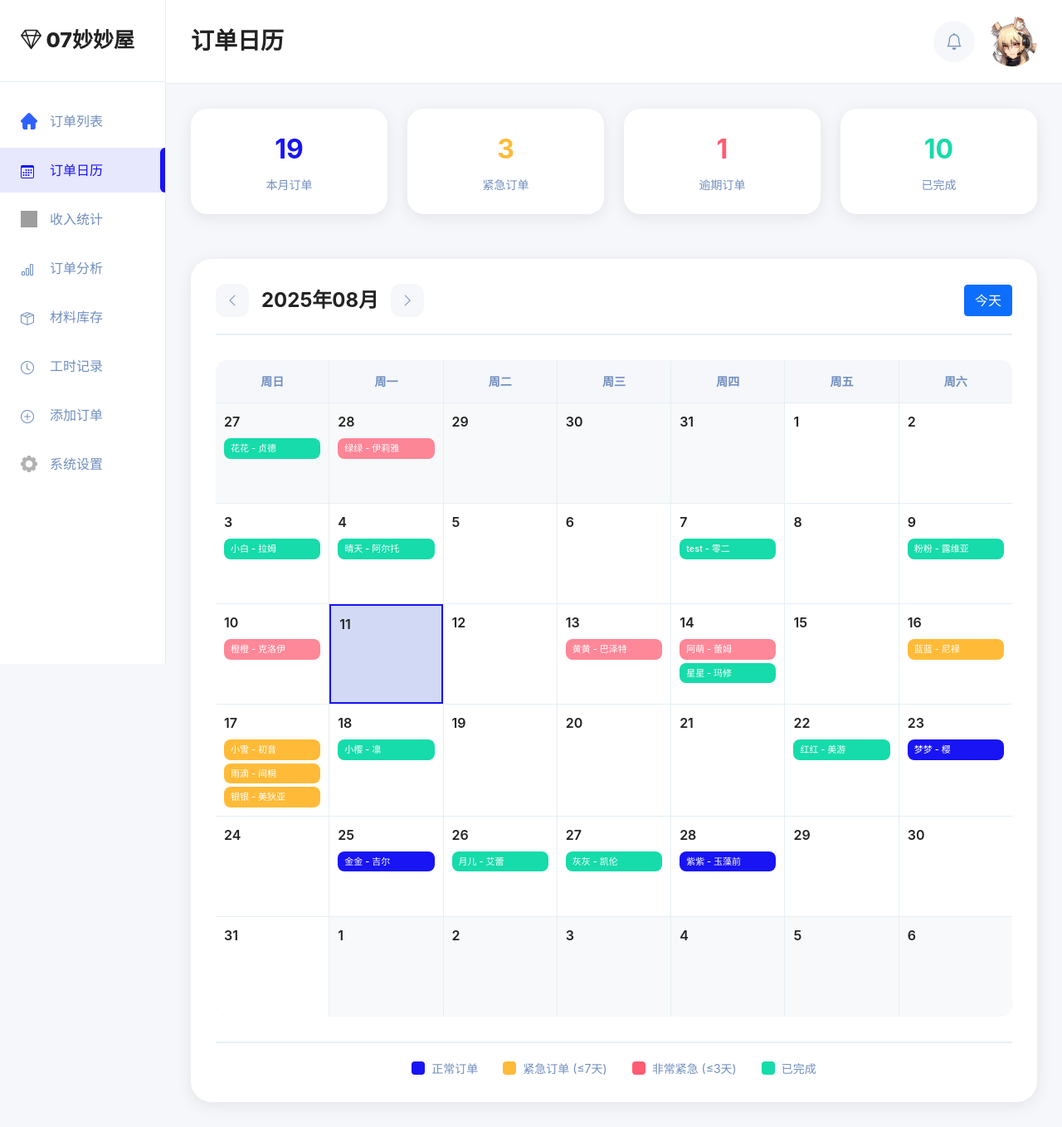
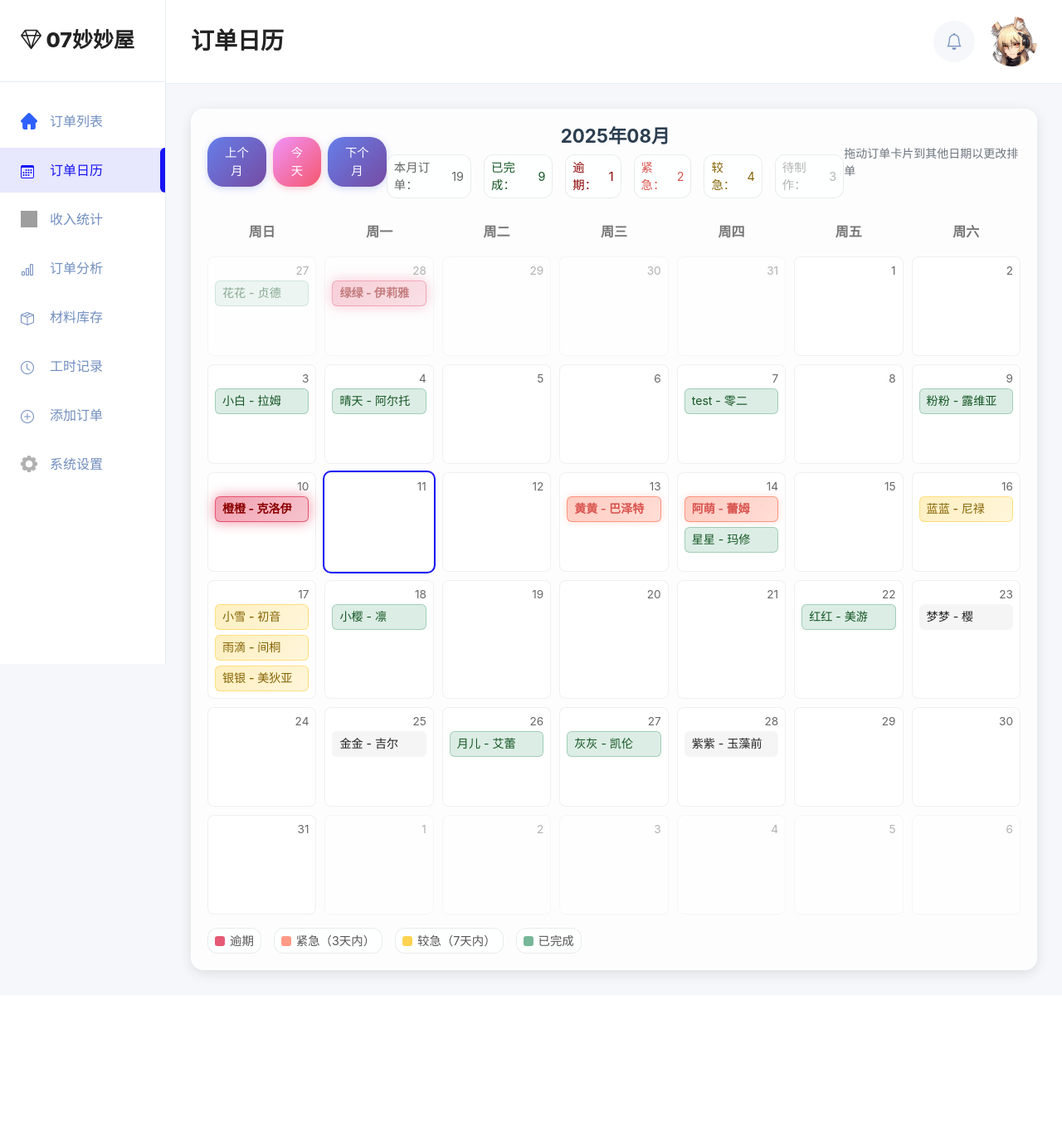
Before and after one commit to TheFnend/coshair, a Flask app: page /calendar in a window 1280 px wide. Shown: the whole page at 83% size. After the commit the page ends 1182 px from the top, so only its background shows below. Run offline with Flask 3, Linux system fonts and the light colour scheme; data comes from the database, SQL or seed files in the repository; both versions use the stored data as it was after the commit; some libraries are stand-ins or nearby versions; grey boxes are pictures that could not be loaded.

Commit message:
feat(calendar):Drag to change the order time fix(edit_order):Drop-down box icon font repair

```diff
--- a/app.py
+++ b/app.py
@@ -296,6 +296,8 @@ def api_update_order(id):
             order.shipping_included = data['shipping_included']
         if 'cake_box' in data:
             order.cake_box = data['cake_box']
+        if 'needed_date' in data:
+            order.needed_date = datetime.strptime(data['needed_date'], '%Y-%m-%d').date()
 
         db.session.commit()
         return jsonify({'success': True, 'message': '更新成功'})
--- a/templates/calendar.html
+++ b/templates/calendar.html
@@ -5,253 +5,178 @@
 {% block extra_css %}
 <style>
 .calendar-container {
-        background: var(--white-color);
-        border-radius: 25px;
-        padding: 30px;
-        box-shadow: 0 4px 18px 0 rgba(75, 70, 92, 0.1);
+    background: rgba(255, 255, 255, 0.75);
+    border-radius: 15px;
+    backdrop-filter: blur(10px);
+    padding: 20px;
+    box-shadow: 0 4px 15px rgba(0, 0, 0, 0.1);
 }
-
 .calendar-header {
     display: flex;
     justify-content: space-between;
     align-items: center;
-        margin-bottom: 30px;
-        padding-bottom: 20px;
-        border-bottom: 2px solid #E6EFF5;
+    margin-bottom: 20px;
 }
-
-    .calendar-nav {
+.calendar-title-section {
+    display: flex;
+    flex-direction: column;
+    align-items: center;
+    gap: 8px;
+}
+.calendar-title {
+    font-size: 1.4rem;
+    font-weight: 700;
+    color: #2c3e50;
+    margin: 0;
+}
+.monthly-stats {
+    display: flex;
+    gap: 15px;
+    font-size: 0.9rem;
+    color: #666;
+}
+.stat-item {
     display: flex;
     align-items: center;
-        gap: 15px;
+    gap: 4px;
+    padding: 4px 8px;
+    background: rgba(255,255,255,0.6);
+    border-radius: 12px;
+    border: 1px solid rgba(0,0,0,0.08);
 }
-
+.nav-buttons {
+    display: flex;
+    gap: 8px;
+}
 .nav-btn {
-        width: 40px;
-        height: 40px;
+    background: linear-gradient(135deg, #667eea 0%, #764ba2 100%);
     border: none;
-        border-radius: 12px;
-        background: var(--light-color);
-        color: var(--secondary-color);
-        display: flex;
-        align-items: center;
-        justify-content: center;
+    color: white;
+    padding: 8px 16px;
+    border-radius: 20px;
+    font-size: 0.9rem;
+    font-weight: 500;
     transition: all 0.3s ease;
-        font-size: 16px;
+    box-shadow: 0 2px 8px rgba(102, 126, 234, 0.3);
 }
-
 .nav-btn:hover {
-        background: var(--primary-color);
+    transform: translateY(-2px);
+    box-shadow: 0 4px 12px rgba(102, 126, 234, 0.4);
     color: white;
-        transform: translateY(-2px);
 }
-
-    .calendar-title {
-        font-size: 24px;
-        font-weight: 700;
-        color: var(--dark-color);
-        margin: 0;
+.nav-btn.today-btn {
+    background: linear-gradient(135deg, #f093fb 0%, #f5576c 100%);
+    box-shadow: 0 2px 8px rgba(245, 87, 108, 0.3);
 }
-
+.nav-btn.today-btn:hover {
+    box-shadow: 0 4px 12px rgba(245, 87, 108, 0.4);
+}
 .calendar-grid {
     display: grid;
     grid-template-columns: repeat(7, 1fr);
-        gap: 1px;
-        background: #E6EFF5;
-        border-radius: 15px;
-        overflow: hidden;
+    gap: 10px;
 }
-
 .calendar-day-header {
-        background: var(--light-color);
-        padding: 15px 10px;
     text-align: center;
     font-weight: 600;
-        color: var(--secondary-color);
-        font-size: 14px;
+    color: #777;
+    padding: 8px 0;
 }
-
 .calendar-day {
-        background: var(--white-color);
+    position: relative;
     min-height: 120px;
-        padding: 10px;
-        position: relative;
-        transition: all 0.3s ease;
+    background: rgba(255,255,255,0.85);
+    border-radius: 8px;
+    padding: 8px;
+    border: 1px solid rgba(0,0,0,0.06);
 }
-
-    .calendar-day:hover {
-        background: rgba(24, 20, 243, 0.02);
+.calendar-day.other-month { opacity: 0.5; }
+.calendar-day.today { outline: 2px solid var(--primary-color); }
+.calendar-day.drag-over { outline: 2px dashed var(--primary-color); background: rgba(13,110,253,0.06); }
+.day-number { position: absolute; top: 6px; right: 8px; font-size: 0.85rem; color: #666; }
+.day-orders { margin-top: 20px; display: flex; flex-direction: column; gap: 6px; }
+.order-item {
+    font-size: 0.88rem;
+    line-height: 1.2;
+    background: rgba(0,0,0,0.04);
+    border-radius: 6px;
+    padding: 6px 8px;
+    cursor: grab;
+    user-select: none;
+    transition: all 0.2s ease;
+    border: 1px solid transparent;
 }
-
-    .calendar-day.other-month {
-        background: #F8F9FA;
-        color: #ADB5BD;
+.order-item:active { cursor: grabbing; }
+.order-item:hover { transform: translateY(-1px); box-shadow: 0 2px 8px rgba(0,0,0,0.1); }
+.order-item.completed {
+    background: rgba(25,135,84,0.15);
+    color: #155724;
+    border-color: rgba(25,135,84,0.3);
 }
-
-    .calendar-day.today {
-        background: rgba(24, 20, 243, 0.1);
-        border: 2px solid var(--primary-color);
+.order-item.urgent {
+    background: linear-gradient(135deg, rgba(255,193,7,0.25) 0%, rgba(255,193,7,0.15) 100%);
+    color: #856404;
+    border-color: rgba(255,193,7,0.4);
+    font-weight: 500;
 }
-
-    .day-number {
+.order-item.very-urgent {
+    background: linear-gradient(135deg, rgba(255,87,51,0.3) 0%, rgba(255,87,51,0.2) 100%);
+    color: #d9534f;
+    border-color: rgba(255,87,51,0.5);
     font-weight: 600;
-        font-size: 16px;
-        margin-bottom: 8px;
-        color: var(--dark-color);
+    box-shadow: 0 0 8px rgba(255,87,51,0.2);
 }
-
-    .day-orders {
-        display: flex;
-        flex-direction: column;
-        gap: 4px;
+.order-item.overdue {
+    background: linear-gradient(135deg, rgba(220,20,60,0.4) 0%, rgba(220,20,60,0.25) 100%);
+    color: #8b0000;
+    border-color: rgba(220,20,60,0.6);
+    font-weight: 700;
+    box-shadow: 0 0 12px rgba(220,20,60,0.3);
+    animation: pulse-urgent 2s infinite;
 }
-
-    .order-item {
-        background: var(--primary-color);
-        color: white;
-        padding: 4px 8px;
-        border-radius: 8px;
-        font-size: 11px;
-        font-weight: 500;
-        cursor: pointer;
-        transition: all 0.3s ease;
-        overflow: hidden;
-        text-overflow: ellipsis;
-        white-space: nowrap;
+@keyframes pulse-urgent {
+    0% { box-shadow: 0 0 12px rgba(220,20,60,0.3); }
+    50% { box-shadow: 0 0 16px rgba(220,20,60,0.5); }
+    100% { box-shadow: 0 0 12px rgba(220,20,60,0.3); }
 }
-
-    .order-item:hover {
-        transform: scale(1.05);
-        box-shadow: 0 2px 8px rgba(24, 20, 243, 0.3);
-    }
-
-    .order-item.urgent {
-        background: var(--warning-color);
-    }
-
-    .order-item.very-urgent {
-        background: var(--danger-color);
-        animation: pulse 2s infinite;
-    }
-
-    .order-item.completed {
-        background: var(--success-color);
-    }
-
-    @keyframes pulse {
-        0% { opacity: 1; }
-        50% { opacity: 0.7; }
-        100% { opacity: 1; }
-    }
-
-    .legend {
-        display: flex;
-        justify-content: center;
-        gap: 30px;
-        margin-top: 30px;
-        padding-top: 20px;
-        border-top: 2px solid #E6EFF5;
-    }
-
+.legend { display: flex; gap: 15px; align-items: center; flex-wrap: wrap; margin-top: 15px; }
 .legend-item {
     display: flex;
+    gap: 6px;
     align-items: center;
-        gap: 8px;
-        font-size: 14px;
-        color: var(--secondary-color);
+    font-size: 0.9rem;
+    color: #555;
+    padding: 4px 8px;
+    background: rgba(255,255,255,0.6);
+    border-radius: 12px;
+    border: 1px solid rgba(0,0,0,0.08);
 }
-
-    .legend-color {
-        width: 16px;
-        height: 16px;
-        border-radius: 4px;
-    }
-
-    .stats-row {
-        margin-bottom: 30px;
-    }
-
-    .stat-card-small {
-        background: var(--white-color);
-        border-radius: 20px;
-        padding: 25px;
-        text-align: center;
-        box-shadow: 0 4px 18px 0 rgba(75, 70, 92, 0.1);
-        transition: all 0.3s ease;
-    }
-
-    .stat-card-small:hover {
-        transform: translateY(-5px);
-        box-shadow: 0 8px 25px 0 rgba(75, 70, 92, 0.15);
-    }
-
-    .stat-number {
-        font-size: 32px;
-        font-weight: 700;
-        margin-bottom: 8px;
-    }
-
-    .stat-number.primary { color: var(--primary-color); }
-    .stat-number.warning { color: var(--warning-color); }
-    .stat-number.danger { color: var(--danger-color); }
-    .stat-number.success { color: var(--success-color); }
-
-    .stat-label {
-        color: var(--secondary-color);
-        font-size: 14px;
-        font-weight: 500;
-    }
+.legend-color { width: 12px; height: 12px; border-radius: 3px; }
 </style>
 {% endblock %}
 
 {% block content %}
-<!-- 月度统计 -->
-<div class="stats-row">
-    <div class="row">
-        <div class="col-xl-3 col-md-6 mb-4">
-            <div class="stat-card-small">
-                <div class="stat-number primary">{{ current_month_orders|length }}</div>
-                <div class="stat-label">本月订单</div>
+<div class="calendar-container">
+    <div class="calendar-header">
+        <div class="nav-buttons">
+            <button class="nav-btn" onclick="previousMonth()">上个月</button>
+            <button class="nav-btn today-btn" onclick="goToToday()">今天</button>
+            <button class="nav-btn" onclick="nextMonth()">下个月</button>
+        </div>
+        <div class="calendar-title-section">
+            <h2 class="calendar-title" id="calendarTitle">{{ current_date.strftime('%Y年%m月') }}</h2>
+            <div class="monthly-stats">
+                <div class="stat-item">本月订单：<span id="monthTotal">0</span></div>
+                <div class="stat-item" style="color:#155724;">已完成：<span id="monthCompleted">0</span></div>
+                <div class="stat-item" style="color:#8b0000;">逾期：<span id="monthOverdue">0</span></div>
+                <div class="stat-item" style="color:#d9534f;">紧急：<span id="monthVeryUrgent">0</span></div>
+                <div class="stat-item" style="color:#856404;">较急：<span id="monthUrgent">0</span></div>
+                <div class="stat-item" style="color:#b3b3b3;">待制作：<span id="monthShipped">0</span></div>
+
             </div>
         </div>
-        <div class="col-xl-3 col-md-6 mb-4">
-            <div class="stat-card-small">
-                <div class="stat-number warning">{{ urgent_orders|length }}</div>
-                <div class="stat-label">紧急订单</div>
+        <div class="text-muted small">拖动订单卡片到其他日期以更改排单</div>
     </div>
-        </div>
-        <div class="col-xl-3 col-md-6 mb-4">
-            <div class="stat-card-small">
-                <div class="stat-number danger">{{ overdue_orders|length }}</div>
-                <div class="stat-label">逾期订单</div>
-            </div>
-        </div>
-        <div class="col-xl-3 col-md-6 mb-4">
-            <div class="stat-card-small">
-                <div class="stat-number success">{{ completed_orders|length }}</div>
-                <div class="stat-label">已完成</div>
-            </div>
-        </div>
-    </div>
-</div>
-
-<!-- 日历 -->
-<div class="calendar-container">
-    <div class="calendar-header">
-        <div class="calendar-nav">
-            <button class="nav-btn" onclick="previousMonth()">
-                <i class="bi bi-chevron-left"></i>
-            </button>
-            <h2 class="calendar-title" id="calendarTitle">{{ current_date.strftime('%Y年%m月') }}</h2>
-            <button class="nav-btn" onclick="nextMonth()">
-                <i class="bi bi-chevron-right"></i>
-            </button>
-        </div>
-        <button class="btn btn-primary" onclick="goToToday()">
-            <i class="bi bi-calendar-today"></i> 今天
-        </button>
-    </div>
-
     <div class="calendar-grid" id="calendarGrid">
         <div class="calendar-day-header">周日</div>
         <div class="calendar-day-header">周一</div>
@@ -260,26 +185,13 @@
         <div class="calendar-day-header">周四</div>
         <div class="calendar-day-header">周五</div>
         <div class="calendar-day-header">周六</div>
-        <!-- 日历日期将通过JavaScript动态生成 -->
+        <!-- 日期单元格由JS生成 -->
     </div>
-
-    <div class="legend">
-        <div class="legend-item">
-            <div class="legend-color" style="background: var(--primary-color);"></div>
-            <span>正常订单</span>
-        </div>
-        <div class="legend-item">
-            <div class="legend-color" style="background: var(--warning-color);"></div>
-            <span>紧急订单 (≤7天)</span>
-        </div>
-        <div class="legend-item">
-            <div class="legend-color" style="background: var(--danger-color);"></div>
-            <span>非常紧急 (≤3天)</span>
-        </div>
-        <div class="legend-item">
-            <div class="legend-color" style="background: var(--success-color);"></div>
-            <span>已完成</span>
-        </div>
+    <div class="legend mt-3">
+        <div class="legend-item"><span class="legend-color" style="background: rgba(220,20,60,0.7);"></span><span>逾期</span></div>
+        <div class="legend-item"><span class="legend-color" style="background: rgba(255,87,51,0.6);"></span><span>紧急（3天内）</span></div>
+        <div class="legend-item"><span class="legend-color" style="background: rgba(255,193,7,0.7);"></span><span>较急（7天内）</span></div>
+        <div class="legend-item"><span class="legend-color" style="background: rgba(25,135,84,0.6);"></span><span>已完成</span></div>
     </div>
 </div>
 {% endblock %}
@@ -290,10 +202,40 @@
 const orders = {{ orders_json|safe }};
 let currentDate = new Date();
 
+// 简易Toast（依赖 bootstrap.bundle 已在基模中引入）
+function showToast(message, type = 'info') {
+    let container = document.getElementById('toast-container');
+    if (!container) {
+        container = document.createElement('div');
+        container.id = 'toast-container';
+        container.style.position = 'fixed';
+        container.style.top = '20px';
+        container.style.right = '20px';
+        container.style.zIndex = '2000';
+        document.body.appendChild(container);
+    }
+    const toast = document.createElement('div');
+    toast.className = `toast align-items-center text-bg-${type === 'success' ? 'success' : type === 'error' ? 'danger' : 'secondary'} border-0`;
+    toast.role = 'alert';
+    toast.ariaLive = 'assertive';
+    toast.ariaAtomic = 'true';
+    toast.style.minWidth = '260px';
+    toast.style.marginTop = '10px';
+    toast.innerHTML = `
+        <div class="d-flex">
+            <div class="toast-body">${message}</div>
+            <button type="button" class="btn-close btn-close-white me-2 m-auto" data-bs-dismiss="toast" aria-label="Close"></button>
+        </div>
+    `;
+    container.appendChild(toast);
+    const bsToast = new bootstrap.Toast(toast, { delay: 2000 });
+    bsToast.show();
+    toast.addEventListener('hidden.bs.toast', () => toast.remove());
+}
+
 // 生成日历
 function generateCalendar(year, month) {
     const firstDay = new Date(year, month, 1);
-    const lastDay = new Date(year, month + 1, 0);
     const startDate = new Date(firstDay);
     startDate.setDate(startDate.getDate() - firstDay.getDay());
 
@@ -303,7 +245,42 @@ function generateCalendar(year, month) {
     // 更新标题
     title.textContent = `${year}年${String(month + 1).padStart(2, '0')}月`;
 
-    // 清除现有日期
+    // 统计当月订单数量（按 needed_date 所在月份）
+    const monthStart = new Date(year, month, 1);
+    const monthEnd = new Date(year, month + 1, 0);
+    const stats = { total: 0, completed: 0, overdue: 0, veryUrgent: 0, urgent: 0, shipped: 0 };
+
+
+    orders.forEach(o => {
+        if (!o.needed_date) return;
+        const d = new Date(o.needed_date);
+        if (d >= monthStart && d <= monthEnd) {
+            stats.total++;
+            const daysLeft = Math.ceil((d - new Date()) / (1000*60*60*24));
+            if (o.status === '已完成' || o.status === '已发货') stats.completed++;
+            else if (daysLeft < 0) stats.overdue++;
+            else if (daysLeft <= 3) stats.veryUrgent++;
+            else if (daysLeft <= 7) stats.urgent++;
+            else stats.shipped++;
+
+        }
+    });
+    const completedEl = document.getElementById('monthCompleted');
+    const totalEl = document.getElementById('monthTotal');
+    const overdueEl = document.getElementById('monthOverdue');
+    const veryUrgentEl = document.getElementById('monthVeryUrgent');
+    const urgentEl = document.getElementById('monthUrgent');
+    const shippedEl = document.getElementById('monthShipped');
+
+    if (totalEl) totalEl.textContent = stats.total;
+    if (completedEl) completedEl.textContent = stats.completed;
+    if (overdueEl) overdueEl.textContent = stats.overdue;
+    if (veryUrgentEl) veryUrgentEl.textContent = stats.veryUrgent;
+    if (urgentEl) urgentEl.textContent = stats.urgent;
+    if (shippedEl) shippedEl.textContent = stats.shipped;
+
+
+    // 清除旧的日期单元格，保留表头
     const existingDays = calendarGrid.querySelectorAll('.calendar-day');
     existingDays.forEach(day => day.remove());
 
@@ -311,7 +288,6 @@ function generateCalendar(year, month) {
     for (let i = 0; i < 42; i++) {
         const date = new Date(startDate);
         date.setDate(startDate.getDate() + i);
-
         const dayElement = createDayElement(date, month);
         calendarGrid.appendChild(dayElement);
     }
@@ -322,12 +298,25 @@ function createDayElement(date, currentMonth) {
     const dayDiv = document.createElement('div');
     dayDiv.className = 'calendar-day';
 
-    // 判断是否为其他月份
+    // 拖拽释放目标
+    dayDiv.dataset.date = date.toISOString().split('T')[0];
+    dayDiv.addEventListener('dragover', (e) => { e.preventDefault(); dayDiv.classList.add('drag-over'); });
+    dayDiv.addEventListener('dragleave', () => dayDiv.classList.remove('drag-over'));
+    dayDiv.addEventListener('drop', (e) => {
+        e.preventDefault();
+        dayDiv.classList.remove('drag-over');
+        const orderId = e.dataTransfer.getData('text/order-id');
+        if (orderId) {
+            const newDate = dayDiv.dataset.date;
+            updateOrderDate(parseInt(orderId, 10), newDate);
+        }
+    });
+
+    // 非本月
     if (date.getMonth() !== currentMonth) {
         dayDiv.classList.add('other-month');
     }
-
-    // 判断是否为今天
+    // 今天
     const today = new Date();
     if (date.toDateString() === today.toDateString()) {
         dayDiv.classList.add('today');
@@ -339,37 +328,40 @@ function createDayElement(date, currentMonth) {
     dayNumber.textContent = date.getDate();
     dayDiv.appendChild(dayNumber);
 
-    // 订单容器
+    // 订单列表
     const ordersContainer = document.createElement('div');
     ordersContainer.className = 'day-orders';
 
-    // 查找当天的订单
     const dateStr = date.toISOString().split('T')[0];
     const dayOrders = orders.filter(order => order.needed_date === dateStr);
 
-    // 添加订单
     dayOrders.forEach(order => {
         const orderElement = document.createElement('div');
         orderElement.className = 'order-item';
         orderElement.textContent = `${order.cn} - ${order.character}`;
         orderElement.title = `${order.cn} - ${order.character}\n状态: ${order.status}\n平台: ${order.contact}`;
 
-        // 根据紧急程度设置样式
-        const daysLeft = Math.ceil((date - today) / (1000 * 60 * 60 * 24));
+        // 可拖拽
+        orderElement.draggable = true;
+        orderElement.addEventListener('dragstart', (e) => {
+            e.dataTransfer.setData('text/order-id', String(order.id));
+            e.dataTransfer.effectAllowed = 'move';
+        });
+
+        // 紧急程度样式（区分逾期/紧急/较急）
+        const daysLeft = Math.ceil((new Date(dateStr) - today) / (1000 * 60 * 60 * 24));
         if (order.status === '已完成' || order.status === '已发货') {
             orderElement.classList.add('completed');
         } else if (daysLeft < 0) {
-            orderElement.classList.add('very-urgent');
+            orderElement.classList.add('overdue');
         } else if (daysLeft <= 3) {
             orderElement.classList.add('very-urgent');
         } else if (daysLeft <= 7) {
             orderElement.classList.add('urgent');
         }
 
-        // 点击跳转到编辑页面
-        orderElement.onclick = () => {
-            window.location.href = `/edit/${order.id}`;
-        };
+        // 点击进入编辑
+        orderElement.onclick = () => { window.location.href = `/edit/${order.id}`; };
 
         ordersContainer.appendChild(orderElement);
     });
@@ -378,23 +370,43 @@ function createDayElement(date, currentMonth) {
     return dayDiv;
 }
 
-// 导航函数
+// 调用后端更新日期
+async function updateOrderDate(orderId, newDate) {
+    try {
+        const res = await fetch(`/api/update_order/${orderId}`, {
+            method: 'POST',
+            headers: { 'Content-Type': 'application/json' },
+            body: JSON.stringify({ needed_date: newDate })
+        });
+        const data = await res.json();
+        if (res.ok && data.success) {
+            const target = orders.find(o => o.id === orderId);
+            if (target) target.needed_date = newDate;
+            showToast('排单日期已更新', 'success');
+            generateCalendar(currentDate.getFullYear(), currentDate.getMonth());
+        } else {
+            showToast('更新失败: ' + (data.message || res.statusText), 'error');
+        }
+    } catch (err) {
+        showToast('网络错误', 'error');
+    }
+}
+
+// 月份导航
 function previousMonth() {
     currentDate.setMonth(currentDate.getMonth() - 1);
     generateCalendar(currentDate.getFullYear(), currentDate.getMonth());
 }
-
 function nextMonth() {
     currentDate.setMonth(currentDate.getMonth() + 1);
     generateCalendar(currentDate.getFullYear(), currentDate.getMonth());
 }
-
 function goToToday() {
     currentDate = new Date();
     generateCalendar(currentDate.getFullYear(), currentDate.getMonth());
 }
 
-// 页面加载完成后初始化日历
+// 初始化
 document.addEventListener('DOMContentLoaded', function() {
     generateCalendar(currentDate.getFullYear(), currentDate.getMonth());
 });
```
Also changed, not shown: templates/edit_order.html (+7 -2 lines), instance/coswig_orders.db. Lines whose indentation alone changed are shown as unchanged.
